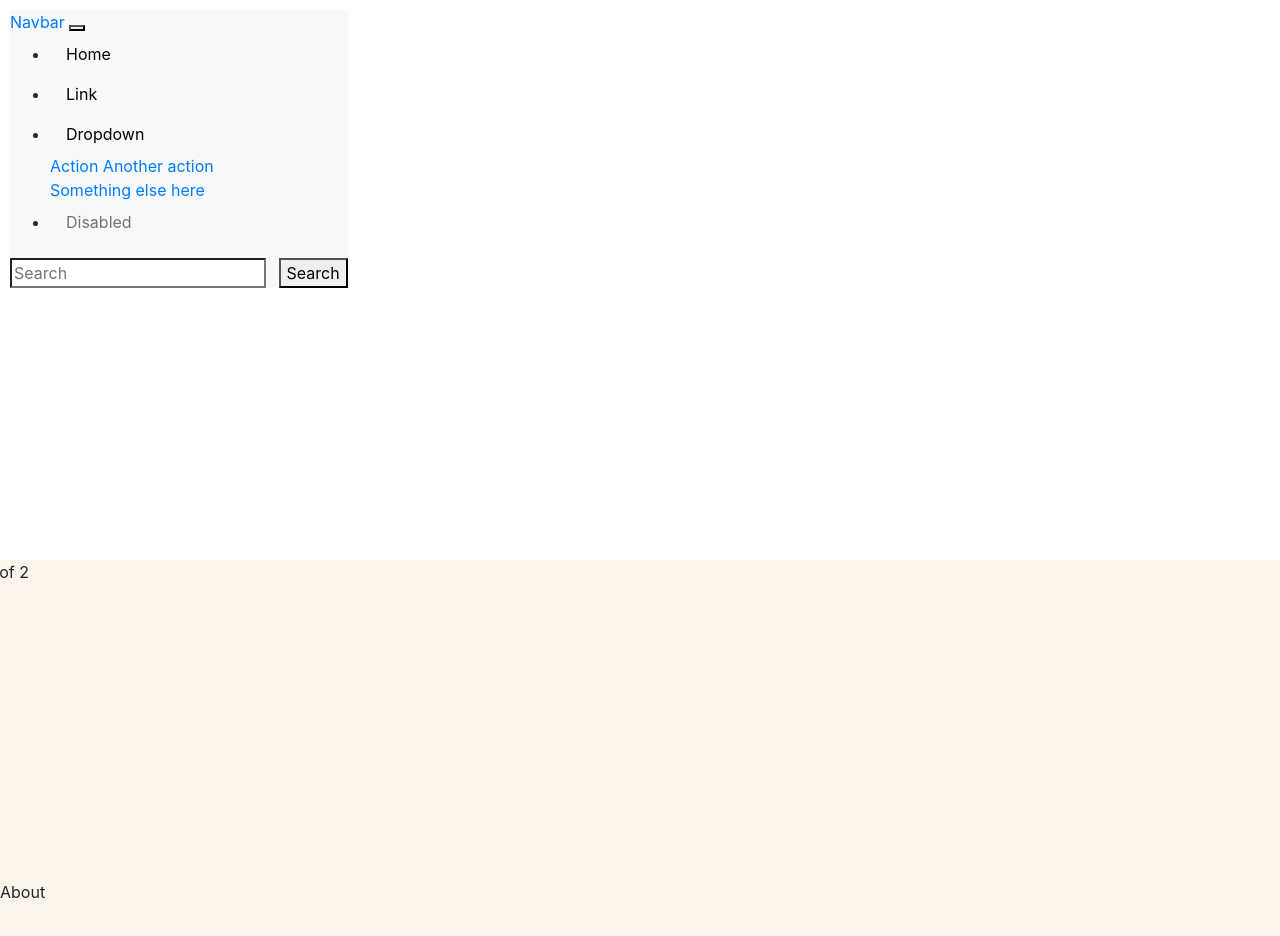
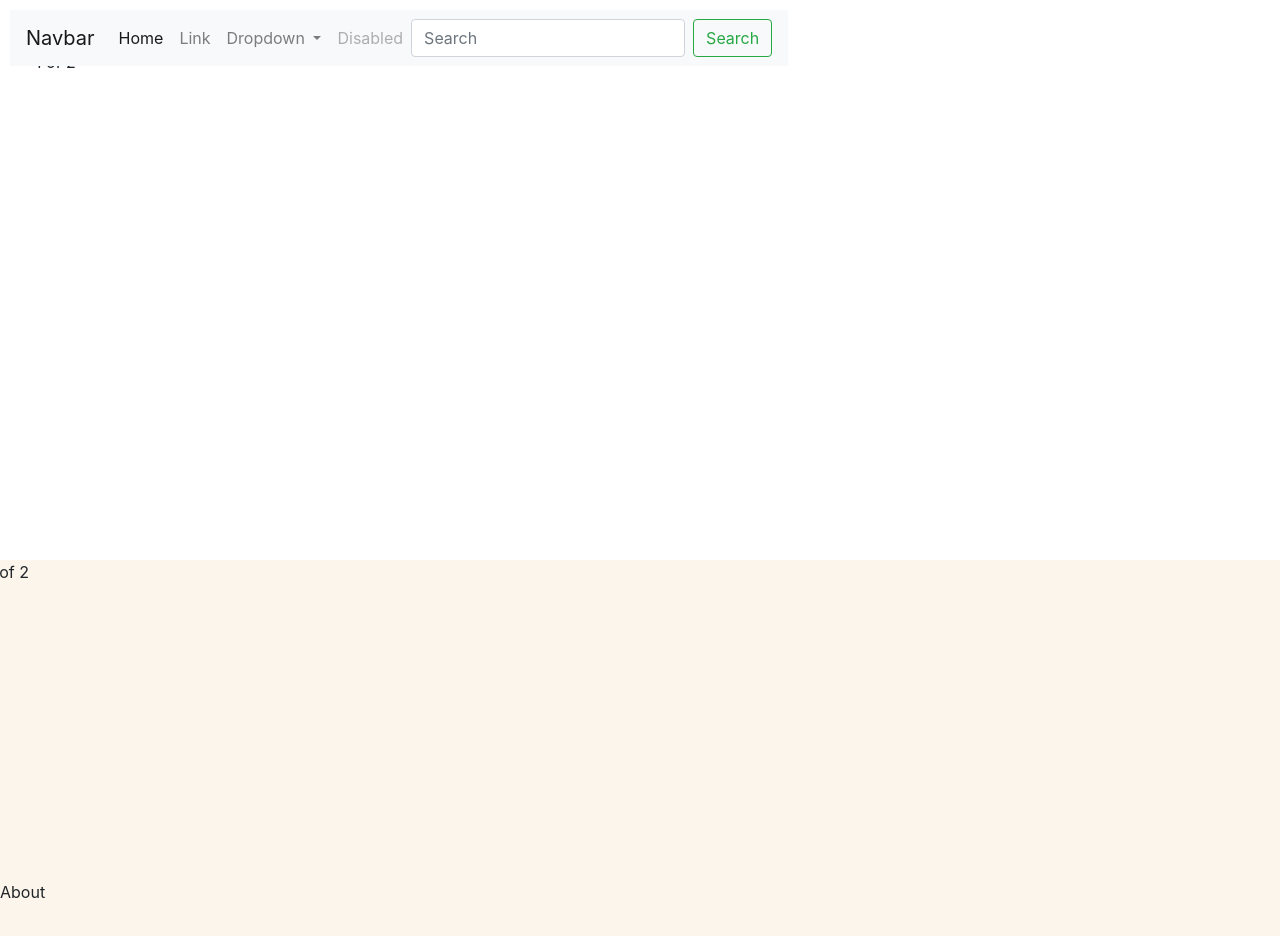
Before and after one commit to AtarDavid/Portfolio, a website: page index.html in a window 1280 px wide. Shown: the top 936 px of the page. Drawn offline with nearby package versions, Linux system fonts and the light colour scheme; files that its build step writes are made by us from their sources.

Commit message:
full Bootstrap, navbar toggles

```diff
--- a/scss/style.scss
+++ b/scss/style.scss
@@ -1,17 +1,20 @@
-// Required Bootstrap
-@import "../node_modules/bootstrap/scss/functions";
-@import "../node_modules/bootstrap/scss/variables";
-@import "../node_modules/bootstrap/scss/mixins";
+// // Required Bootstrap
+// @import "../node_modules/bootstrap/scss/functions";
+// @import "../node_modules/bootstrap/scss/variables";
+// @import "../node_modules/bootstrap/scss/mixins";
 
-// Additional Bootstrap
-@import "../node_modules/bootstrap/scss/reboot";
-@import "../node_modules/bootstrap/scss/utilities";
-@import "../node_modules/bootstrap/scss/grid";
-@import "../node_modules/bootstrap/scss/nav";
+// // Additional Bootstrap
+// @import "../node_modules/bootstrap/scss/reboot";
+// @import "../node_modules/bootstrap/scss/utilities";
+// @import "../node_modules/bootstrap/scss/grid";
+// @import "../node_modules/bootstrap/scss/nav";
+// @import "../node_modules/bootstrap/scss/navbar";
+// @import "../node_modules/bootstrap/scss/dropdown";
+// @import "../node_modules/bootstrap/scss/buttons";
 
-// @import "../node_modules/bootstrap/scss/bootstrap.scss"
+@import "../node_modules/bootstrap/scss/bootstrap.scss";
 
 // Custom styles
 @import "./partials/colors";
 @import "./partials/main";
-@import "./partials/header"
+@import "./partials/header";
```
